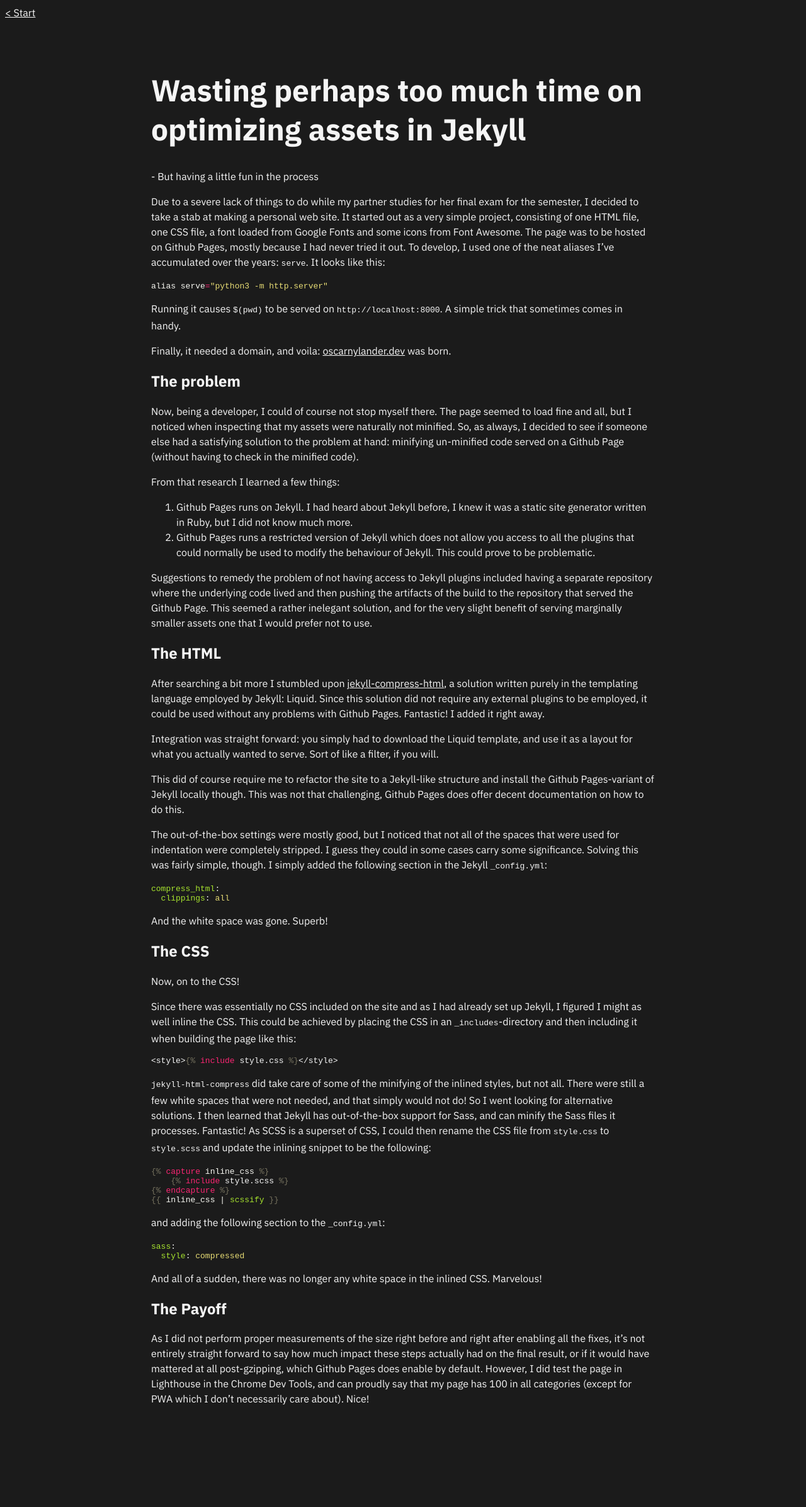
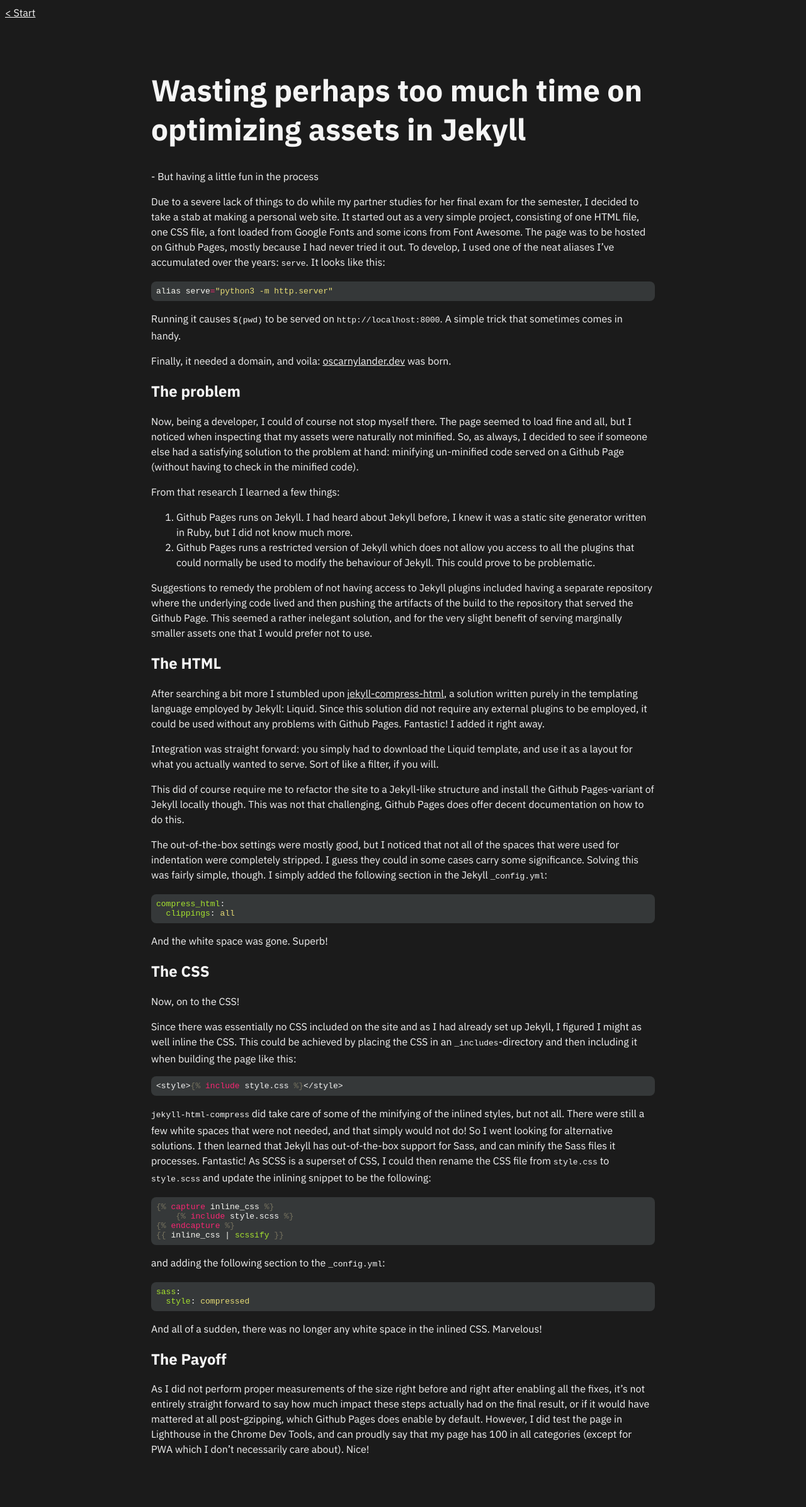
Before and after one commit to oscarnylander/oscarnylander.github.io, a Jekyll site: the page built from _posts/2019-06-09-wasting-perhaps-too-much-time-on-optimizing-assets-in-jekyll.md, in a window 1280 px wide. Shown: the whole page at 63% size. Built offline with Jekyll 4.4.1, drawn with Linux system fonts in a browser that asks for light colours; nearby versions of some CDN libraries; before the commit the page ends 2313 px from its top, so only the background shows below that.

Commit message:
Put a background on the code blocks

```diff
--- a/_sass/base.scss
+++ b/_sass/base.scss
@@ -25,3 +25,9 @@ i {
     margin-left: 4px;
     margin-right: 4px;
 }
+
+pre {
+    background-color: #353839;
+    padding: 8px;
+    border-radius: 8px;
+}
```
